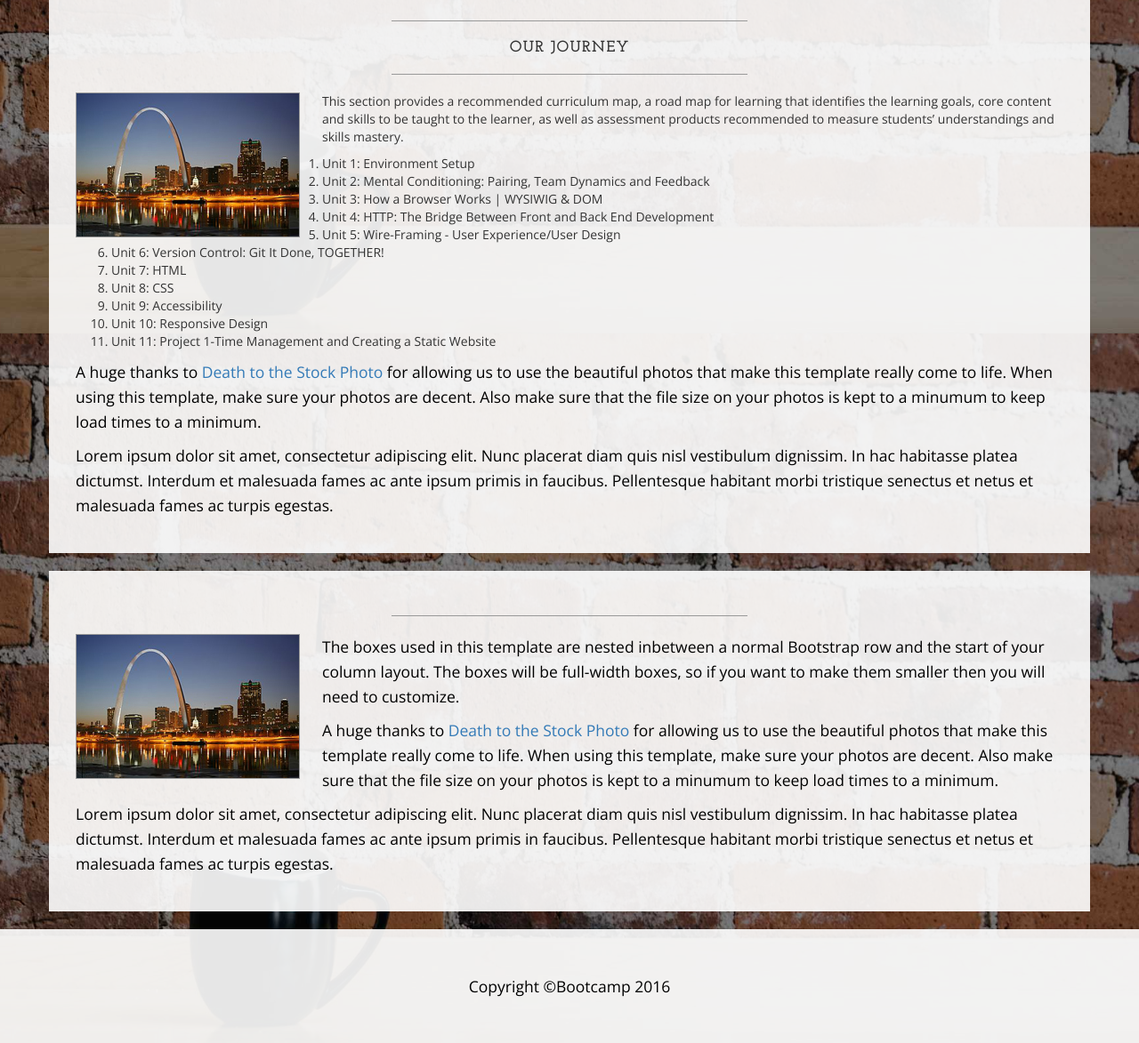
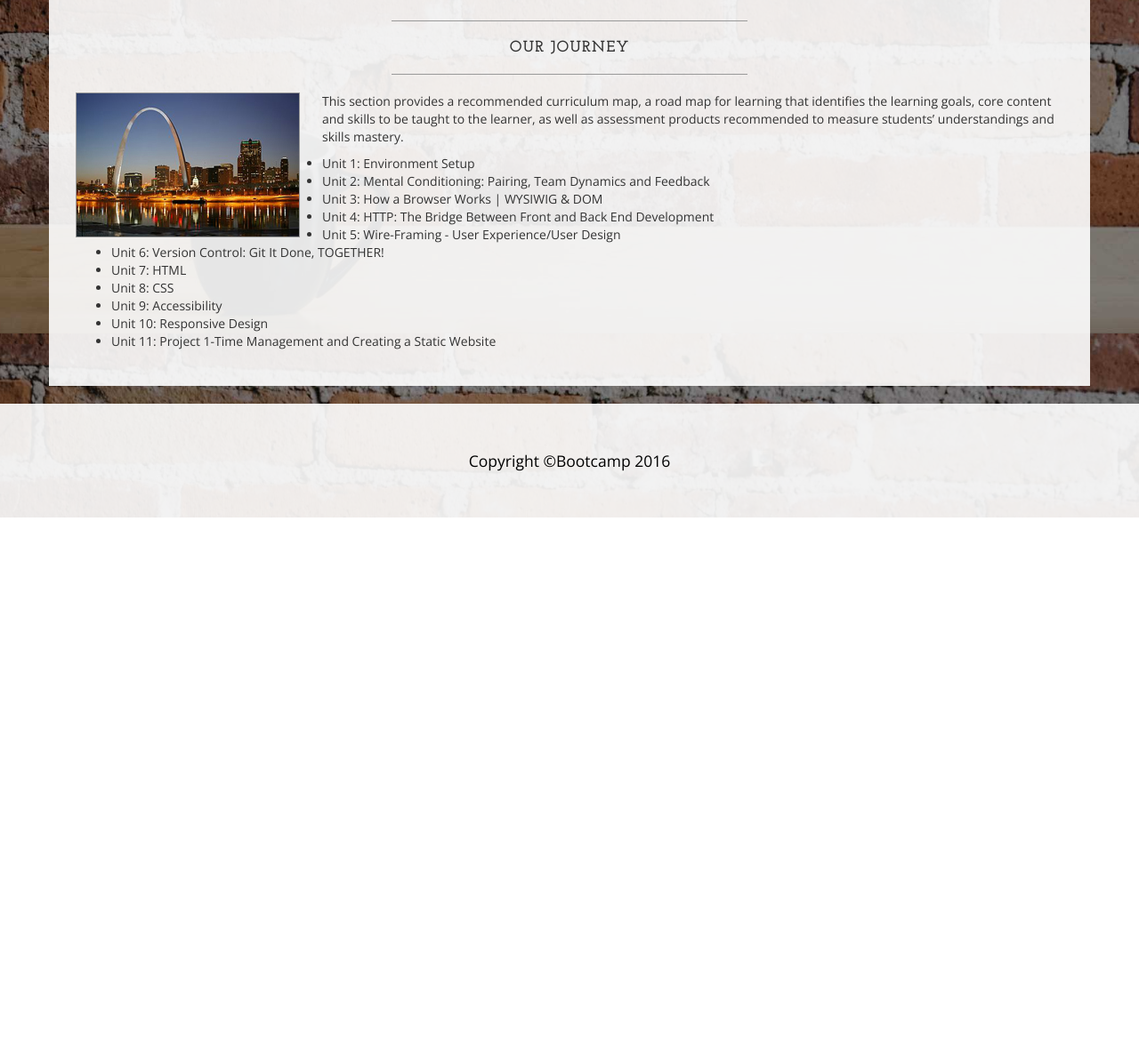
Before and after one commit to fetticini-sauce/adult-class, a plain HTML site: page index.html in a window 1280 px wide. Shown: the part 1225-2398 px from the top of the page at 89% size. After the commit the page ends 1807 px from the top, so only its background shows below. Drawn offline with nearby package versions, Linux system fonts and the light colour scheme.

Commit message:
Update index.html

```diff
--- a/index.html
+++ b/index.html
@@ -135,7 +135,7 @@
                     <hr class="visible-xs">
 
                    <p></p>This section provides a recommended curriculum map, a road map for learning that identifies the learning goals, core content and skills to be taught to the learner, as well as assessment products recommended to measure students’ understandings and skills mastery. </p>
-                    <ol>
+                    <ul>
                     <li>Unit 1:  Environment Setup</li>
 	<li>Unit 2:  Mental Conditioning: Pairing, Team Dynamics and Feedback</li>
 	<li>Unit 3: How a Browser Works | WYSIWIG & DOM</li>
@@ -146,24 +146,14 @@
 	<li>Unit 8:  CSS</li>
 	<li>Unit 9:  Accessibility</li>
 	<li>Unit 10:  Responsive Design</li>
-	<li>Unit 11: Project 1-Time Management and Creating a Static Website</li></ol>
-                    <p>A huge thanks to <a href="http://join.deathtothestockphoto.com/" target="_blank">Death to the Stock Photo</a> for allowing us to use the beautiful photos that make this template really come to life. When using this template, make sure your photos are decent. Also make sure that the file size on your photos is kept to a minumum to keep load times to a minimum.</p>
-                    <p>Lorem ipsum dolor sit amet, consectetur adipiscing elit. Nunc placerat diam quis nisl vestibulum dignissim. In hac habitasse platea dictumst. Interdum et malesuada fames ac ante ipsum primis in faucibus. Pellentesque habitant morbi tristique senectus et netus et malesuada fames ac turpis egestas.</p>
+	<li>Unit 11: Project 1-Time Management and Creating a Static Website</li>
+	</ul>
+
                 </div>
             </div>
         </div>
 
-        <div class="row">
-            <div class="box">
-                <div class="col-lg-12">
-                    <hr>
-                    <img class="img-responsive img-border img-left" src="img/intro-pic.jpg" alt="">
-                    <hr class="visible-xs">
-                    <p>The boxes used in this template are nested inbetween a normal Bootstrap row and the start of your column layout. The boxes will be full-width boxes, so if you want to make them smaller then you will need to customize.</p>
-                    <p>A huge thanks to <a href="http://join.deathtothestockphoto.com/" target="_blank">Death to the Stock Photo</a> for allowing us to use the beautiful photos that make this template really come to life. When using this template, make sure your photos are decent. Also make sure that the file size on your photos is kept to a minumum to keep load times to a minimum.</p>
-                    <p>Lorem ipsum dolor sit amet, consectetur adipiscing elit. Nunc placerat diam quis nisl vestibulum dignissim. In hac habitasse platea dictumst. Interdum et malesuada fames ac ante ipsum primis in faucibus. Pellentesque habitant morbi tristique senectus et netus et malesuada fames ac turpis egestas.</p>
-                </div>
-            </div>
+        </div>
         </div>
 
     </div>
```
